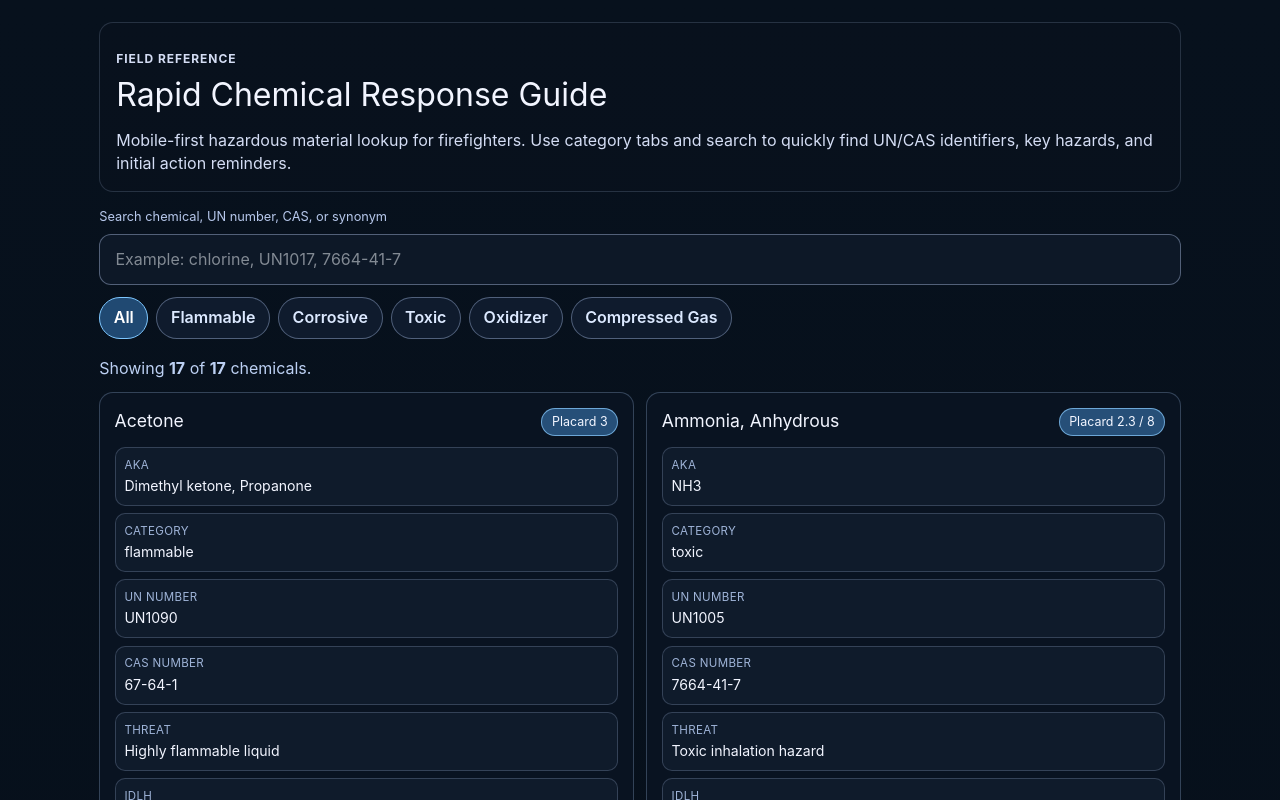
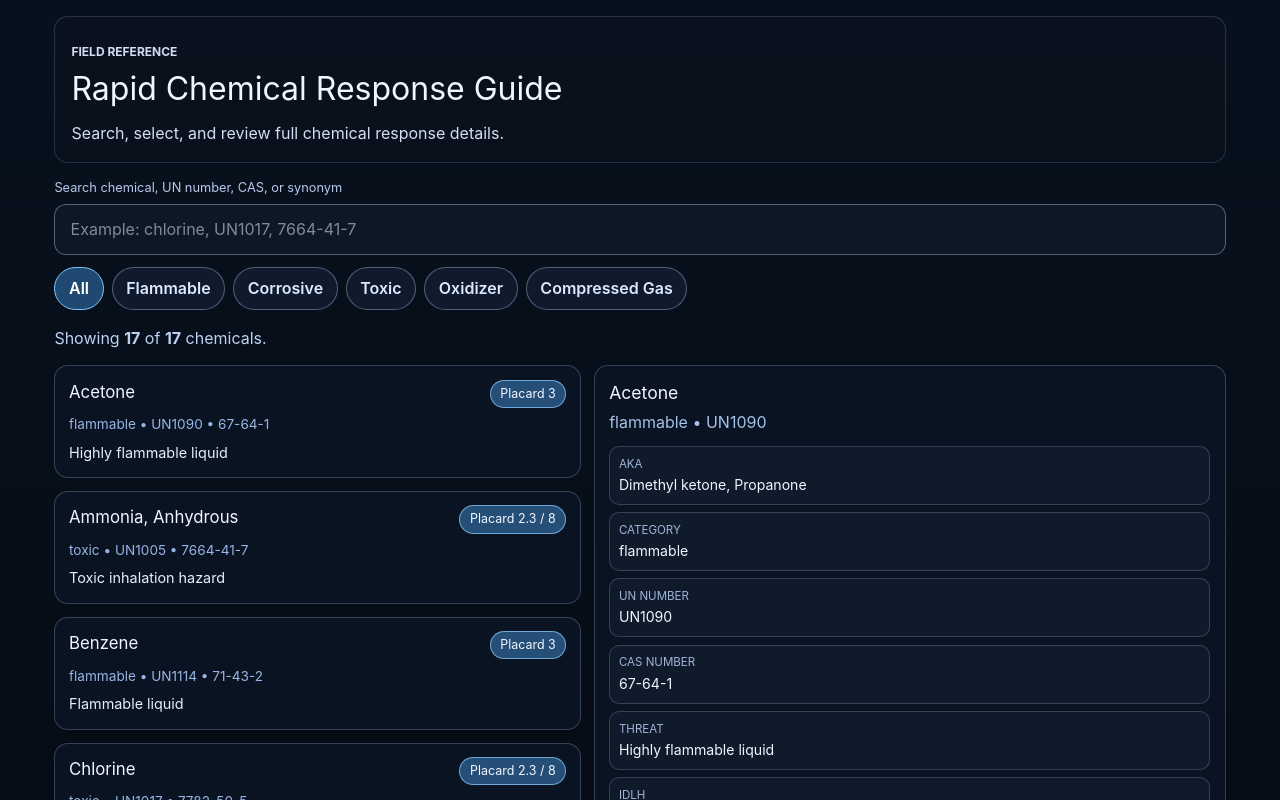
Before and after one commit to RedlineAerialPBC/redline-aerial, a React (Vite) app: page / in a window 1280 px wide. Shown: the top 800 px of the page. Built offline with nearby package versions, Linux system fonts and the light colour scheme.

Commit message:
Add clickable chemical cards with full detail panel

```diff
--- a/src/App.css
+++ b/src/App.css
@@ -1,5 +1,5 @@
 .app-shell {
-  width: min(1120px, 100%);
+  width: min(1200px, 100%);
   margin: 0 auto;
   padding: 1rem 0.9rem 2rem;
 }
@@ -17,7 +17,6 @@
   font-weight: 700;
   text-transform: uppercase;
   color: #85c9ff;
-  letter-spacing: 0.08em;
 }
 
 .app-header h1 {
@@ -58,7 +57,7 @@
 
 .search-bar input:focus-visible,
 .tab:focus-visible,
-.empty-state button:focus-visible {
+.card-button:focus-visible {
   outline: 2px solid #6ac2ff;
   outline-offset: 2px;
 }
@@ -79,43 +78,72 @@
   white-space: nowrap;
   font-weight: 600;
   cursor: pointer;
-  -webkit-tap-highlight-color: transparent;
 }
 
 .tab.is-active {
   background: #204972;
   border-color: #7ec7ff;
-  color: #ffffff;
+  color: #fff;
 }
 
 .results-summary {
-  margin: 0.9rem 0 0;
+  margin: 0.9rem 0;
   color: #bdd1f4;
 }
 
-.card-grid {
-  margin-top: 0.75rem;
+.workspace {
   display: grid;
   gap: 0.8rem;
+}
+
+.card-grid {
+  display: grid;
+  gap: 0.8rem;
+  align-content: start;
 }
 
 .chemical-card {
   border: 1px solid rgba(129, 154, 191, 0.35);
   border-radius: 14px;
   background: rgba(10, 21, 35, 0.9);
-  padding: 0.9rem;
 }
 
-.chemical-card header {
+.chemical-card.is-active {
+  border-color: rgba(117, 202, 255, 0.8);
+  box-shadow: 0 0 0 1px rgba(117, 202, 255, 0.4);
+}
+
+.card-button {
+  width: 100%;
+  text-align: left;
+  border: 0;
+  background: transparent;
+  color: inherit;
+  padding: 0.85rem;
+  cursor: pointer;
+}
+
+.card-top-row {
   display: flex;
   justify-content: space-between;
-  align-items: flex-start;
   gap: 0.6rem;
 }
 
-.chemical-card h2 {
+.card-top-row h2 {
   margin: 0;
-  font-size: 1.1rem;
+  font-size: 1.05rem;
+}
+
+.card-sub {
+  margin: 0.45rem 0 0;
+  color: #98b5e4;
+  font-size: 0.85rem;
+}
+
+.card-threat {
+  margin: 0.5rem 0 0;
+  color: #e7efff;
+  font-size: 0.9rem;
 }
 
 .placard {
@@ -126,6 +154,23 @@
   border: 1px solid rgba(140, 206, 255, 0.7);
   padding: 0.25rem 0.6rem;
   font-size: 0.78rem;
+}
+
+.detail-panel {
+  border: 1px solid rgba(129, 154, 191, 0.35);
+  border-radius: 14px;
+  background: rgba(10, 21, 35, 0.9);
+  padding: 0.9rem;
+}
+
+.detail-panel h2 {
+  margin: 0;
+  font-size: 1.1rem;
+}
+
+.detail-panel header p {
+  margin: 0.35rem 0 0;
+  color: #a7c1ea;
 }
 
 .details-grid {
@@ -149,7 +194,6 @@
   font-size: 0.72rem;
   color: #9fb4d8;
   text-transform: uppercase;
-  letter-spacing: 0.03em;
 }
 
 .field-row dd {
@@ -157,58 +201,16 @@
   font-size: 0.88rem;
 }
 
-.chemical-card section {
-  margin-top: 0.7rem;
-}
-
-.chemical-card h3 {
-  margin: 0;
-  font-size: 0.9rem;
-  color: #b6cbef;
-}
-
-.chemical-card ul,
-.chemical-card p {
-  margin: 0.35rem 0 0;
-  padding-left: 1rem;
-  color: #e7efff;
-}
-
-.chemical-card p {
-  padding-left: 0;
-}
-
-.empty-state {
-  margin-top: 1rem;
-  border-radius: 14px;
-  border: 1px dashed rgba(157, 178, 214, 0.6);
-  background: rgba(13, 25, 40, 0.86);
-  padding: 1rem;
-}
-
-.empty-state h2 {
-  margin: 0;
-}
-
-.empty-state p {
-  margin: 0.4rem 0 0.8rem;
-}
-
-.empty-state button {
-  border: 1px solid #8dc9ff;
-  background: #204b75;
-  color: #fff;
-  border-radius: 10px;
-  padding: 0.6rem 0.8rem;
-  cursor: pointer;
-}
-
-@media (min-width: 760px) {
-  .app-shell {
-    padding: 1.4rem 1.2rem 2.5rem;
+@media (min-width: 980px) {
+  .workspace {
+    grid-template-columns: minmax(340px, 1fr) minmax(440px, 1.2fr);
+    align-items: start;
   }
 
-  .card-grid {
-    grid-template-columns: repeat(2, minmax(0, 1fr));
+  .detail-panel {
+    position: sticky;
+    top: 0.75rem;
+    max-height: calc(100vh - 1.5rem);
+    overflow: auto;
   }
 }
--- a/src/App.jsx
+++ b/src/App.jsx
@@ -1,6 +1,7 @@
 import "./App.css";
 import { useMemo, useState } from "react";
 import ChemicalCard from "./components/ChemicalCard";
+import DetailPanel from "./components/DetailPanel";
 import ResultsSummary from "./components/ResultsSummary";
 import SearchBar from "./components/SearchBar";
 import TabFilters from "./components/TabFilters";
@@ -46,25 +47,25 @@ function matchesSearch(chemical, query) {
 export default function App() {
   const [selectedTab, setSelectedTab] = useState("all");
   const [searchTerm, setSearchTerm] = useState("");
+  const [selectedChemicalId, setSelectedChemicalId] = useState(null);
 
   const filteredChemicals = useMemo(() => {
     return CHEMICALS.filter((chemical) => {
       const tabMatch = selectedTab === "all" || chemical.category === selectedTab;
       const queryMatch = matchesSearch(chemical, searchTerm);
-
       return tabMatch && queryMatch;
     });
   }, [searchTerm, selectedTab]);
+
+  const selectedChemical =
+    filteredChemicals.find((chemical) => chemical.id === selectedChemicalId) ?? filteredChemicals[0] ?? null;
 
   return (
     <main className="app-shell">
       <header className="app-header">
         <p className="kicker">Field Reference</p>
         <h1>Rapid Chemical Response Guide</h1>
-        <p>
-          Mobile-first hazardous material lookup for firefighters. Use category tabs and search to quickly find
-          UN/CAS identifiers, key hazards, and initial action reminders.
-        </p>
+        <p>Search, select, and review full chemical response details.</p>
       </header>
 
       <section className="controls" aria-label="chemical search and filters">
@@ -74,27 +75,20 @@ export default function App() {
 
       <ResultsSummary total={CHEMICALS.length} visible={filteredChemicals.length} />
 
-      {filteredChemicals.length === 0 ? (
-        <div className="empty-state">
-          <h2>No results found</h2>
-          <p>Try a different search term or switch to another tab.</p>
-          <button
-            type="button"
-            onClick={() => {
-              setSearchTerm("");
-              setSelectedTab("all");
-            }}
-          >
-            Clear filters
-          </button>
-        </div>
-      ) : (
+      <section className="workspace" aria-label="chemical workspace">
         <section className="card-grid" aria-label="chemical results">
           {filteredChemicals.map((chemical) => (
-            <ChemicalCard key={chemical.id} chemical={chemical} />
+            <ChemicalCard
+              key={chemical.id}
+              chemical={chemical}
+              isActive={chemical.id === selectedChemicalId}
+              onSelect={(item) => setSelectedChemicalId(item.id)}
+            />
           ))}
         </section>
-      )}
+
+        <DetailPanel chemical={selectedChemical} />
+      </section>
     </main>
   );
 }
--- a/src/components/ChemicalCard.jsx
+++ b/src/components/ChemicalCard.jsx
@@ -1,48 +1,14 @@
-function valueOrDash(value) {
-  if (Array.isArray(value)) return value.length ? value.join(", ") : "—";
-  return value && String(value).trim() ? value : "—";
-}
-
-function Field({ label, value }) {
+export default function ChemicalCard({ chemical, isActive, onSelect }) {
   return (
-    <div className="field-row">
-      <dt>{label}</dt>
-      <dd>{valueOrDash(value)}</dd>
-    </div>
-  );
-}
-
-export default function ChemicalCard({ chemical }) {
-  return (
-    <article className="chemical-card">
-      <header>
-        <h2>{chemical.name}</h2>
-        <span className="placard">Placard {chemical.placard}</span>
-      </header>
-
-      <dl className="details-grid">
-        <Field label="AKA" value={chemical.aka} />
-        <Field label="Category" value={chemical.category} />
-        <Field label="UN number" value={chemical.unNumber} />
-        <Field label="CAS number" value={chemical.casNumber} />
-        <Field label="Threat" value={chemical.threat} />
-        <Field label="IDLH" value={chemical.idlh} />
-        <Field label="REL" value={chemical.rel} />
-        <Field label="PEL" value={chemical.pel} />
-        <Field label="Vapor density" value={chemical.vaporDensity} />
-        <Field label="Flash point" value={chemical.flashPoint} />
-        <Field label="Flammable range" value={chemical.flammableRange} />
-        <Field label="Boiling point" value={chemical.boilingPoint} />
-        <Field label="Specific gravity" value={chemical.specificGravity} />
-        <Field label="Water solubility" value={chemical.waterSolubility} />
-        <Field label="Physical properties" value={chemical.physicalProperties} />
-        <Field label="Water reactivity" value={chemical.waterReactivity} />
-        <Field label="Incompatibles" value={chemical.incompatibles} />
-        <Field label="Meters" value={chemical.meters} />
-        <Field label="First-due actions" value={chemical.firstDueActions} />
-        <Field label="HazMat team actions" value={chemical.hazmatTeamActions} />
-        <Field label="PPE tree" value={chemical.ppeTree} />
-      </dl>
+    <article className={isActive ? "chemical-card is-active" : "chemical-card"}>
+      <button type="button" className="card-button" onClick={() => onSelect(chemical)}>
+        <div className="card-top-row">
+          <h2>{chemical.name}</h2>
+          <span className="placard">Placard {chemical.placard}</span>
+        </div>
+        <p className="card-sub">{chemical.category} • {chemical.unNumber} • {chemical.casNumber}</p>
+        <p className="card-threat">{chemical.threat}</p>
+      </button>
     </article>
   );
 }
--- /dev/null
+++ b/src/components/DetailPanel.jsx
@@ -0,0 +1,57 @@
+function valueOrDash(value) {
+  if (Array.isArray(value)) return value.length ? value.join(", ") : "—";
+  return value && String(value).trim() ? value : "—";
+}
+
+function Field({ label, value }) {
+  return (
+    <div className="field-row">
+      <dt>{label}</dt>
+      <dd>{valueOrDash(value)}</dd>
+    </div>
+  );
+}
+
+export default function DetailPanel({ chemical }) {
+  if (!chemical) {
+    return (
+      <aside className="detail-panel empty" aria-live="polite">
+        <h2>Select a chemical</h2>
+        <p>Tap any card to see full details and action guidance.</p>
+      </aside>
+    );
+  }
+
+  return (
+    <aside className="detail-panel" aria-live="polite">
+      <header>
+        <h2>{chemical.name}</h2>
+        <p>{chemical.category} • {chemical.unNumber}</p>
+      </header>
+
+      <dl className="details-grid">
+        <Field label="AKA" value={chemical.aka} />
+        <Field label="Category" value={chemical.category} />
+        <Field label="UN number" value={chemical.unNumber} />
+        <Field label="CAS number" value={chemical.casNumber} />
+        <Field label="Threat" value={chemical.threat} />
+        <Field label="IDLH" value={chemical.idlh} />
+        <Field label="REL" value={chemical.rel} />
+        <Field label="PEL" value={chemical.pel} />
+        <Field label="Vapor density" value={chemical.vaporDensity} />
+        <Field label="Flash point" value={chemical.flashPoint} />
+        <Field label="Flammable range" value={chemical.flammableRange} />
+        <Field label="Boiling point" value={chemical.boilingPoint} />
+        <Field label="Specific gravity" value={chemical.specificGravity} />
+        <Field label="Water solubility" value={chemical.waterSolubility} />
+        <Field label="Physical properties" value={chemical.physicalProperties} />
+        <Field label="Water reactivity" value={chemical.waterReactivity} />
+        <Field label="Incompatibles" value={chemical.incompatibles} />
+        <Field label="Meters" value={chemical.meters} />
+        <Field label="First-due actions" value={chemical.firstDueActions} />
+        <Field label="HazMat team actions" value={chemical.hazmatTeamActions} />
+        <Field label="PPE tree" value={chemical.ppeTree} />
+      </dl>
+    </aside>
+  );
+}
```
